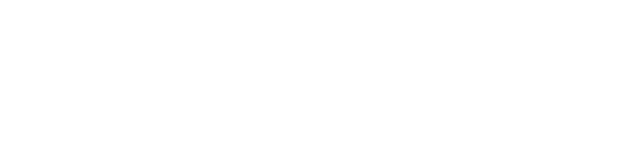
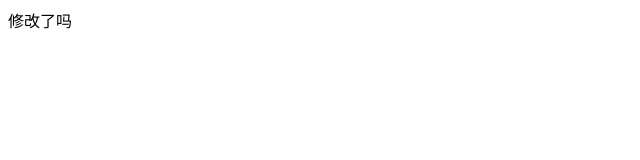
Before and after one commit to niefuqiang/vue-component, a plain HTML site: page home/index.html in a window 1280 px wide. Shown: the full height of the page, 0-640 px from the left. Drawn offline with Linux system fonts and the light colour scheme.

Commit message:
补充提交

```diff
--- a/home/index.html
+++ b/home/index.html
@@ -6,7 +6,7 @@
 </head>
 <body>
 <div class="main">
-    <div id="storeGroupPanel" class="store_group_right"></div>
+    <div id="storeGroupPanel" class="store_group_right">修改了吗</div>
 </div>
 <script>
 
```
